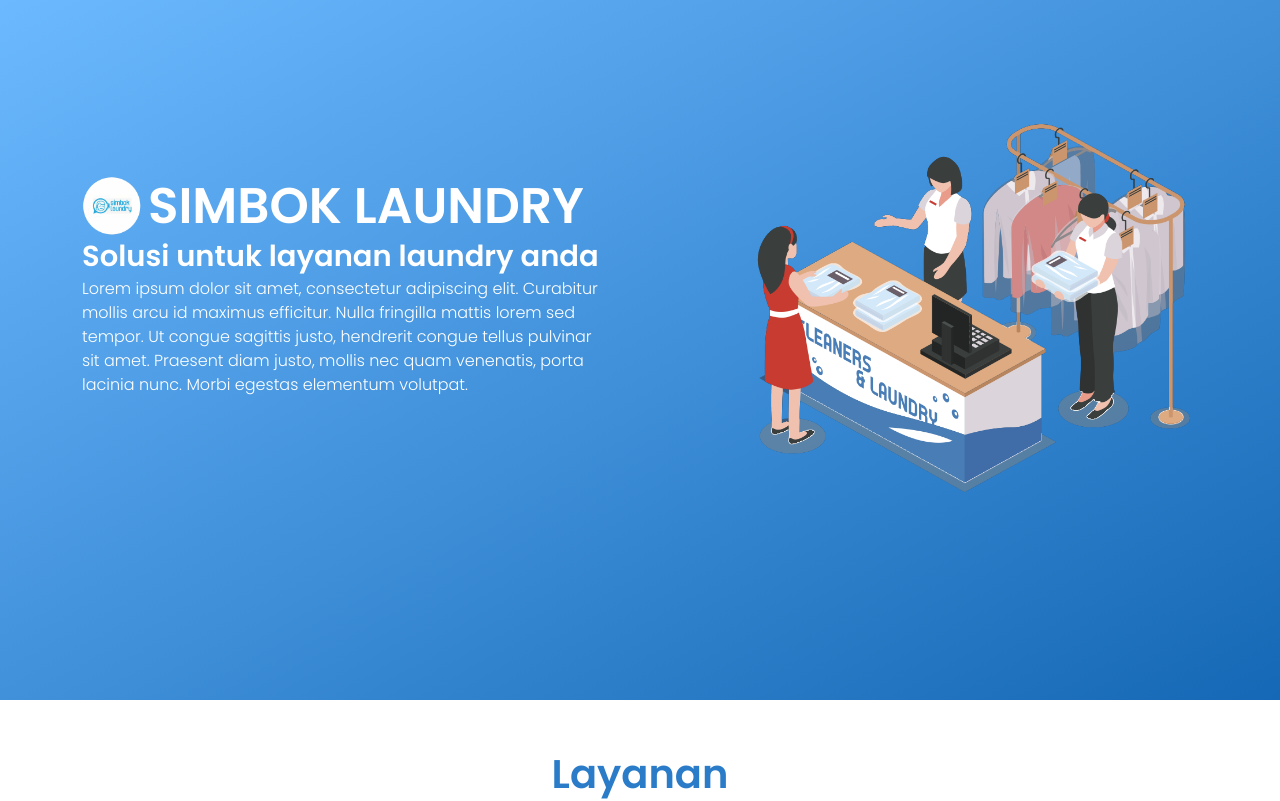
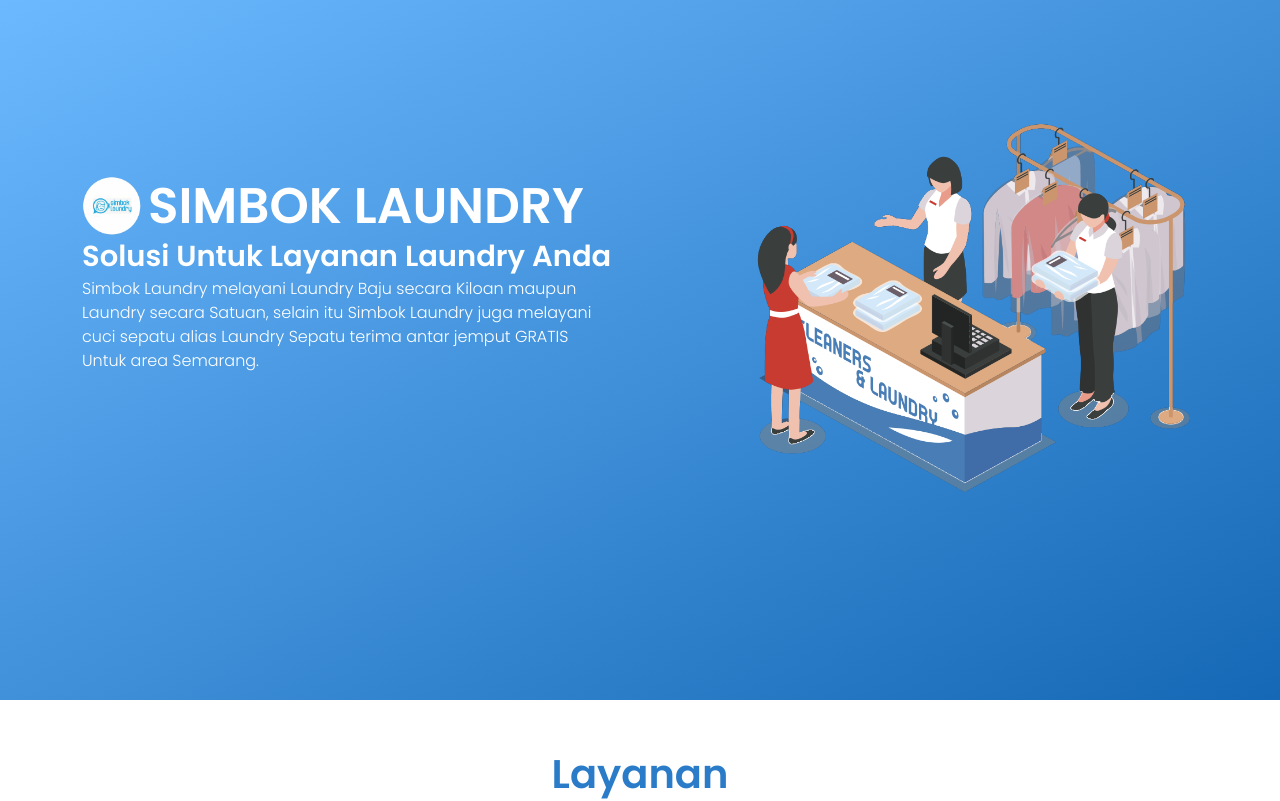
Before and after one commit to lesconcevior/SIMBOK-LAUNDRY, a plain HTML site: page index.html in a window 1280 px wide. Shown: the top 801 px of the page. Drawn offline with nearby package versions, Linux system fonts and the light colour scheme; a web font is replaced by a local one.

Commit message:
update title, desc

```diff
--- a/index.html
+++ b/index.html
@@ -13,7 +13,7 @@
     <!-- My CSS -->
     <link rel="stylesheet" href="style.css">
 
-    <title>Bootstrap demo</title>
+    <title>Simbok Laundry</title>
   </head>
   <body>
 
@@ -26,8 +26,8 @@
               <img src="img/Logo Laundry Si Mbok.png" alt="SIMBOK LAUNDRY">
               <h1 class="text-white m-0">SIMBOK LAUNDRY</h1>
             </div>
-            <h4 class="text-white m-0">Solusi untuk layanan laundry anda</h4>
-            <p class="text-white m-0">Lorem ipsum dolor sit amet, consectetur adipiscing elit. Curabitur mollis arcu id maximus efficitur. Nulla fringilla mattis lorem sed tempor. Ut congue sagittis justo, hendrerit congue tellus pulvinar sit amet. Praesent diam justo, mollis nec quam venenatis, porta lacinia nunc. Morbi egestas elementum volutpat.</p>
+            <h4 class="text-white m-0">Solusi Untuk Layanan Laundry Anda</h4>
+            <p class="text-white m-0">Simbok Laundry melayani Laundry Baju secara Kiloan maupun Laundry secara Satuan, selain itu Simbok Laundry juga melayani cuci sepatu alias Laundry Sepatu terima antar jemput GRATIS Untuk area Semarang.</p>
           </div>
           <div class="image-1">
             <img src="img/asset-1.png" alt="">
```
